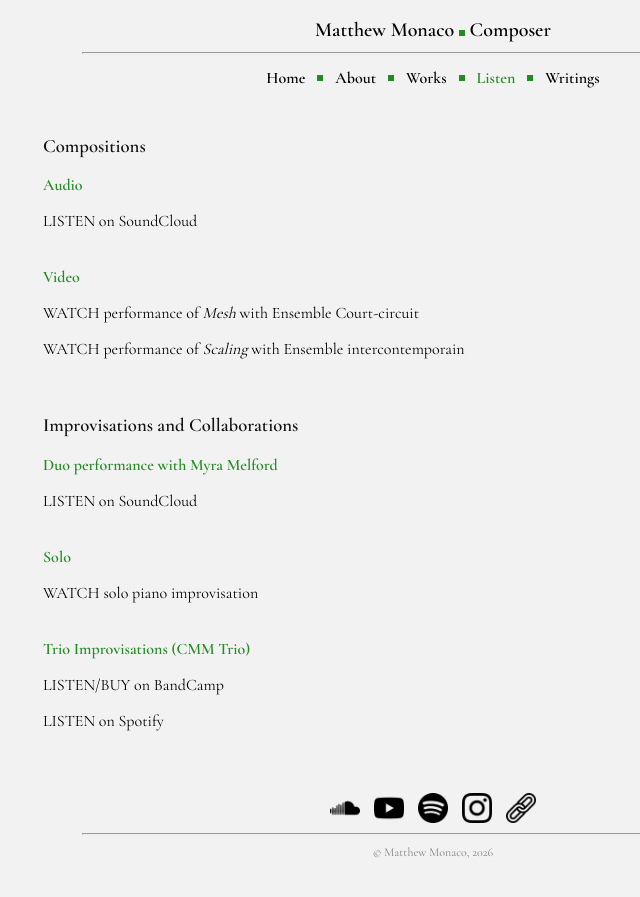
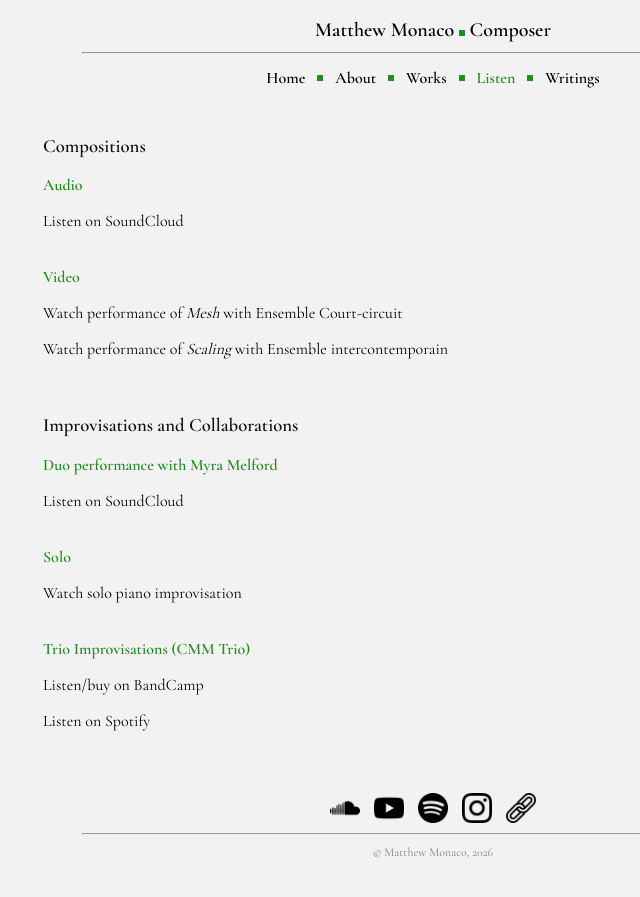
Before and after one commit to matthew-monaco/matthew-monaco.github.io, a Jekyll site: the page built from listen.md, in a window 1280 px wide. Shown: the top 897 px of the page, without its empty margins (207-847 px from the left). Built offline with Jekyll 4.4.1, drawn with Linux system fonts in a browser that asks for light colours.

```diff
--- a/listen.md
+++ b/listen.md
@@ -11,7 +11,7 @@ permalink: /listen
 
 <p class="listen-item">
 <a href="https://soundcloud.com/matthewtmonaco" target="_blank" rel="noopener">
-    LISTEN on SoundCloud
+    Listen on SoundCloud
   </a>
 </p>
 
@@ -20,13 +20,13 @@ permalink: /listen
 
 <p class="listen-item">
   <a href="https://www.youtube.com/watch?v=RuL0ushx5a0&list=RDRuL0ushx5a0&start_radio=1&ab_channel=Royaumont" target="_blank" rel="noopener">
-    WATCH performance of <em>Mesh</em> with Ensemble Court-circuit
+    Watch performance of <em>Mesh</em> with Ensemble Court-circuit
   </a>
 </p>
 
 <p class="listen-item">
   <a href="https://www.youtube.com/watch?v=t6OVz_XPd8w&list=RDt6OVz_XPd8w&start_radio=1&ab_channel=MatthewMonaco" target="_blank" rel="noopener">
-    WATCH performance of <em>Scaling</em> with Ensemble intercontemporain
+    Watch performance of <em>Scaling</em> with Ensemble intercontemporain
   </a>
 </p>
 
@@ -37,7 +37,7 @@ permalink: /listen
 
 <p class="listen-item">
   <a href="https://soundcloud.com/matthewtmonaco/thrum" target="_blank" rel="noopener">
-    LISTEN on SoundCloud
+    Listen on SoundCloud
   </a>
 </p>
 
@@ -46,7 +46,7 @@ permalink: /listen
 
 <p class="listen-item">
   <a href="https://www.youtube.com/watch?v=8I3eImyJudY&ab_channel=MatthewMonaco" target="_blank" rel="noopener">
-    WATCH solo piano improvisation
+    Watch solo piano improvisation
   </a>
 </p>
 
@@ -55,12 +55,12 @@ permalink: /listen
 
 <p class="listen-item">
   <a href="https://cmmtrio.bandcamp.com/album/live-in-berkeley" target="_blank" rel="noopener">
-    LISTEN/BUY on BandCamp
+    Listen/buy on BandCamp
   </a>
 </p>
 
 <p class="listen-item">
   <a href="https://open.spotify.com/album/4iauZxL3PfG5TKyKZJAsPs?si=DTq-50U7TKGEM1J9oOs-fg" target="_blank" rel="noopener">
-    LISTEN on Spotify
+    Listen on Spotify
   </a>
 </p>
```
